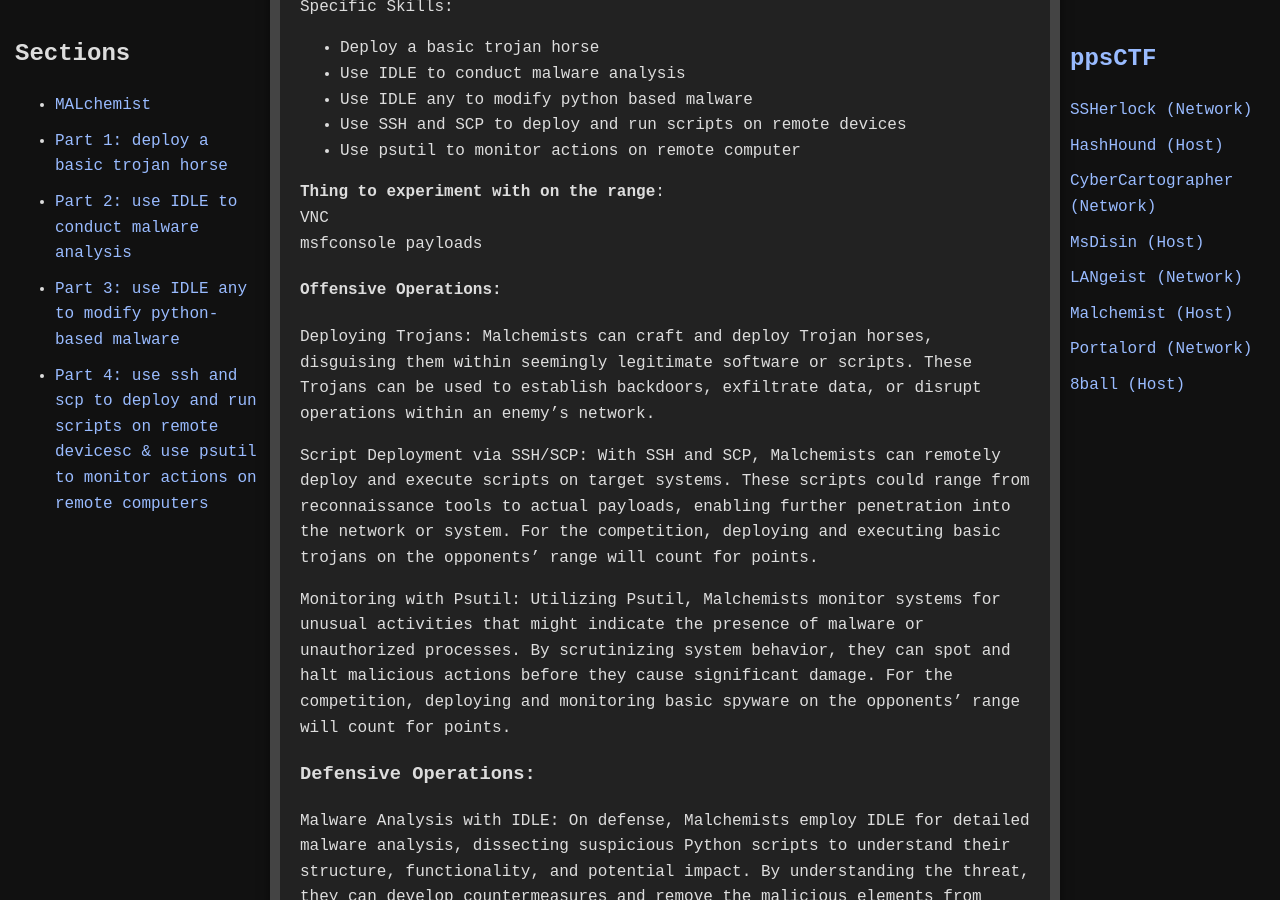
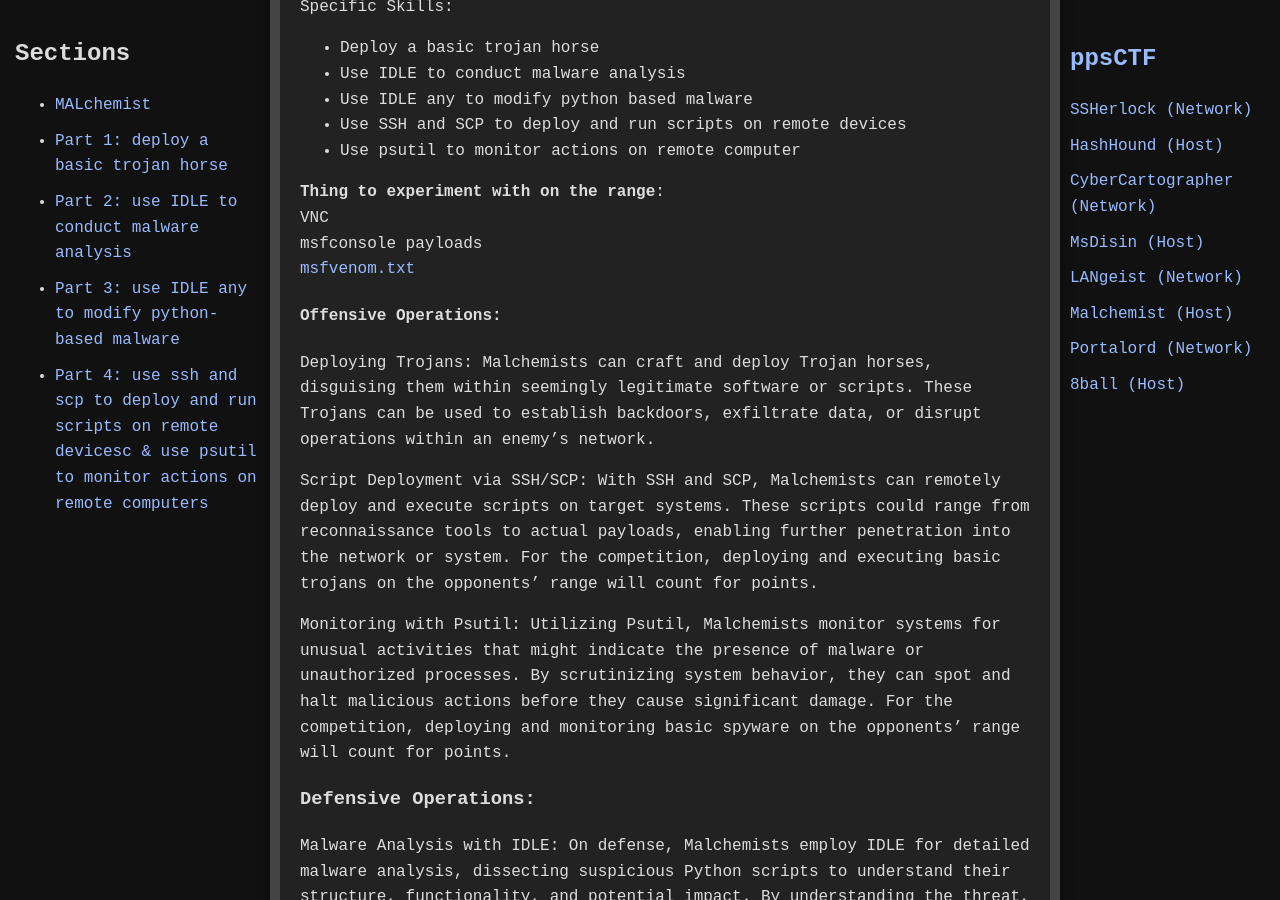
Before and after one commit to jboyce1/ppsCTF, a Jekyll site: the page built from classes/MALchemist/MALchemist.md, in a window 1280 px wide and 900 px high, scrolled down 963 px. Built offline with Jekyll 4.4.1, drawn with Linux system fonts in a browser that asks for light colours.

Commit message:
Update MALchemist.md

```diff
--- a/classes/MALchemist/MALchemist.md
+++ b/classes/MALchemist/MALchemist.md
@@ -37,6 +37,10 @@ Specific Skills:
 **Thing to experiment with on the range**:
 VNC
 msfconsole payloads
+<a href="https://raw.githubusercontent.com/jboyce1/ppsCTF/main/classes/MALchemist/msfvenom.txt" target="_blank" rel="noopener noreferrer">
+    msfvenom.txt
+</a>
+
 
 #### Offensive Operations:
 Deploying Trojans: Malchemists can craft and deploy Trojan horses, disguising them within seemingly legitimate software or scripts. These Trojans can be used to establish backdoors, exfiltrate data, or disrupt operations within an enemy's network.
@@ -211,7 +215,3 @@ Actually go back to the Kali machine to see if you received a notification
 <div style="text-align: center;">
 <iframe width="560" height="315" src="https://www.youtube.com/embed/GjSZiXmqwpk?si=5r7Xp5Xi1ATsH0eM" title="YouTube video player" frameborder="0" allow="accelerometer; autoplay; clipboard-write; encrypted-media; gyroscope; picture-in-picture; web-share" referrerpolicy="strict-origin-when-cross-origin" allowfullscreen></iframe>
 </div>
-
-<a href="https://raw.githubusercontent.com/jboyce1/ppsCTF/main/classes/MALchemist/msfvenom.txt" target="_blank" rel="noopener noreferrer">
-    msfvenom.txt
-</a>
```
